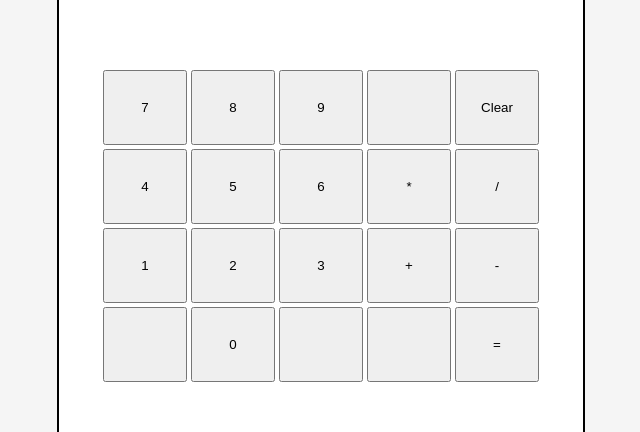
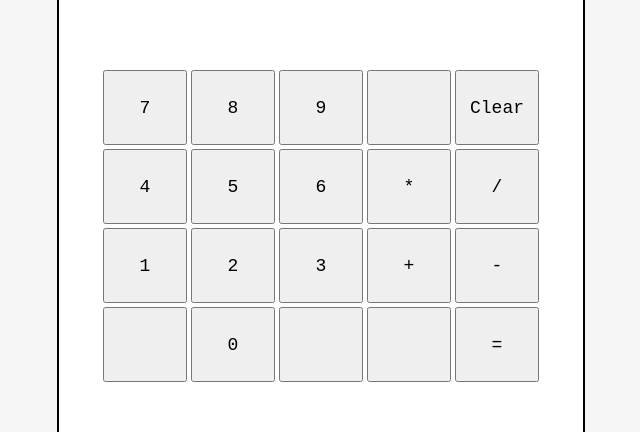
Before and after one commit to Kevin-Aas/calculator, a plain HTML site: page index.html in a window 1280 px wide. Shown: the part 284-716 px from the top of the page, 319-959 px from the left. Drawn offline with Linux system fonts and the light colour scheme.

Commit message:
Adjust buttonsize and font

```diff
--- a/style.css
+++ b/style.css
@@ -42,4 +42,6 @@ button {
     flex-basis: 20px;
     flex-grow: 1;
     height: 75px;
+    font-family: 'Courier New', Courier, monospace;
+    font-size: 18px;
 }
```
